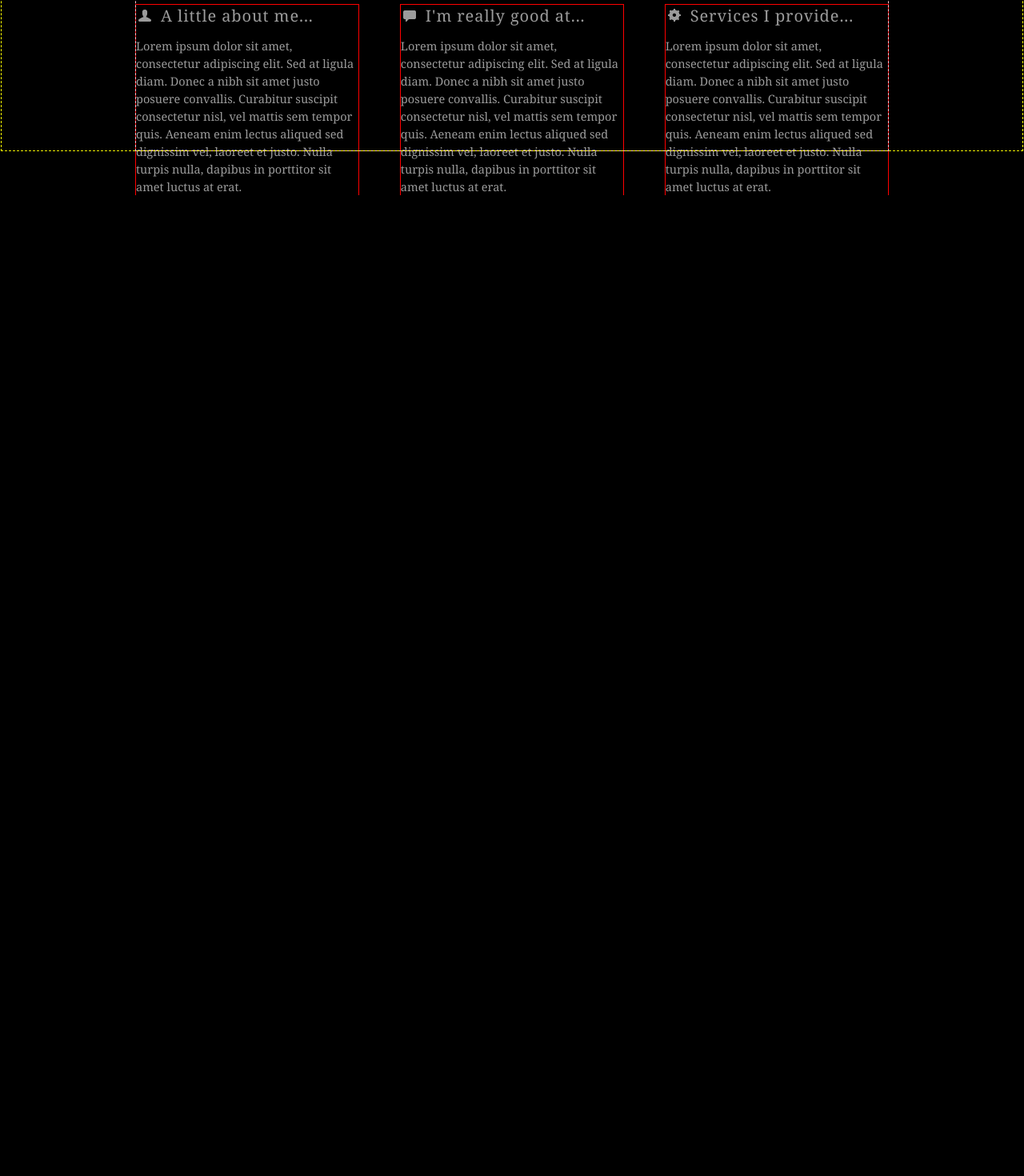
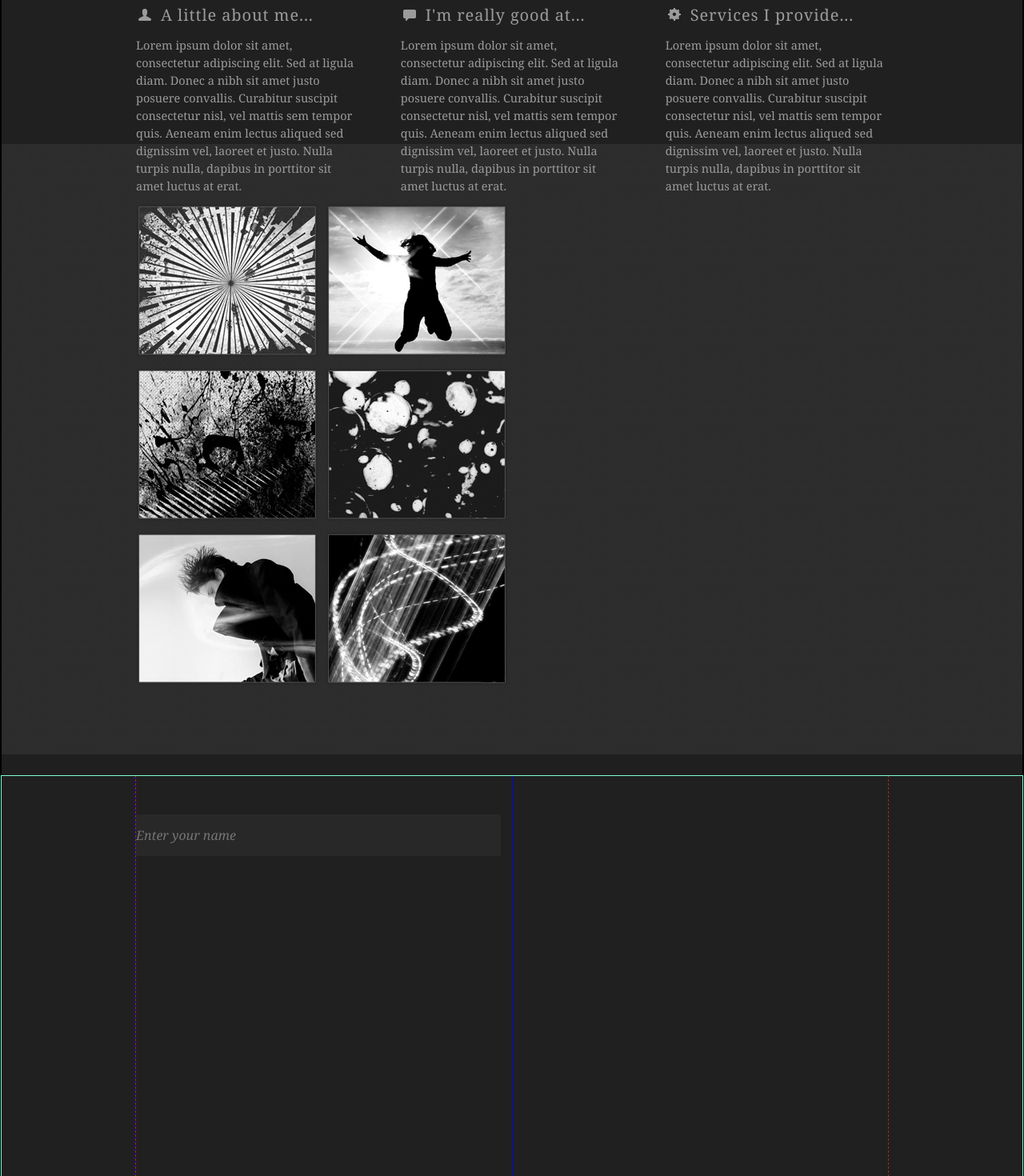
Before and after one commit to Re-z/WebPortfolio, a plain HTML site: page index.html in a window 1280 px wide. Shown: the part 850-2320 px from the top of the page at 80% size. Before the commit the page ends 1094 px from the top, so only its background shows below. Drawn offline with Linux system fonts and the light colour scheme.

Commit message:
form in process

```diff
--- a/index.html
+++ b/index.html
@@ -44,22 +44,40 @@
                     <h3 class="description__block-title1">A little about me...</h3>
                     <p class="description__text">Lorem ipsum dolor sit amet, consectetur adipiscing elit. Sed at ligula diam. Donec a nibh sit amet justo posuere convallis. Curabitur suscipit consectetur nisl, vel mattis sem tempor quis. Aeneam enim lectus aliqued sed dignissim vel, laoreet et justo. Nulla turpis nulla, dapibus in porttitor sit amet luctus at erat.</p>
                 </div>
-
                 <div class="description__text-block">
                     <h3 class="description__block-title2">I'm really good at...</h3>
                     <p class="description__text">Lorem ipsum dolor sit amet, consectetur adipiscing elit. Sed at ligula diam. Donec a nibh sit amet justo posuere convallis. Curabitur suscipit consectetur nisl, vel mattis sem tempor quis. Aeneam enim lectus aliqued sed dignissim vel, laoreet et justo. Nulla turpis nulla, dapibus in porttitor sit amet luctus at erat.</p>
                 </div>
-
                 <div class="description__text-block">
                     <h3 class="description__block-title3">Services I provide...</h3>
                     <p class="description__text">Lorem ipsum dolor sit amet, consectetur adipiscing elit. Sed at ligula diam. Donec a nibh sit amet justo posuere convallis. Curabitur suscipit consectetur nisl, vel mattis sem tempor quis. Aeneam enim lectus aliqued sed dignissim vel, laoreet et justo. Nulla turpis nulla, dapibus in porttitor sit amet luctus at erat.</p>
                 </div>
-
-
-
             </section>
         </div>
+        <div class="portfolio-wrapper">
+            <section class="portfolio">
+                <div class="imgs-wrapper">
+                    <img class="imgs-wrapper__img" src="img/photo1.png" alt="lorem"/>
+                    <img class="imgs-wrapper__img" src="img/photo2.png" alt="lorem"/>
+                    <img class="imgs-wrapper__img" src="img/photo3.png" alt="lorem"/>
+                    <img class="imgs-wrapper__img" src="img/photo4.png" alt="lorem"/>
+                    <img class="imgs-wrapper__img" src="img/photo5.png" alt="lorem"/>
+                    <img class="imgs-wrapper__img" src="img/photo6.png" alt="lorem"/>
+                </div>
+                <!--PLACE FOR MINI SLIDER -->
+            </section>
 
+        </div>
+        <div class="space"></div>
+        <div class="contacts-wrapper">
+            <section class="contacts">
+                <div class="form">
+                    <form action="">
+                        <input class="form__text" type="text" placeholder="Enter your name"/>
+                    </form>
+                </div>
+            </section>
+        </div>
 
 
     </div>
@@ -67,3 +85,6 @@
 
 </body>
 </html>
+        <!--Верстка Бэм испльзуется в основном для того, чтобы можно было код легко копировать и вставить
+        в другую часть кода, верно? А что, если вот есть форма, к примеру, а у нее задан margin-top 10px
+        и нужно ее продублировать в новом месте где этот margin top уже будет мешать. Что делать в таком случае?-->
--- a/style.css
+++ b/style.css
@@ -33,14 +33,12 @@ body {
 .header-wrapper {
     min-width: 940px;
     height: 386px; /* ??? */
-    outline: 1px solid gold;
     background: url("img/bg1.png")repeat;
     border-bottom: 2px solid #202020;
 
 }
 .main-header {
     width: 940px;
-    outline: 1px dashed red;
     margin: 0 auto;
     height: 386px; /* ???? */
 }
@@ -99,9 +97,8 @@ body {
 /*END SOC-BTNS ICONS */
 .slider-wrapper {
     height: 406px;
-    outline: 1px solid white;
     width: 940px;
-    background-color: pink;
+    background-color: darkslategrey;
     clear: both;
     position: relative;
     top: 49px;
@@ -111,8 +108,7 @@ body {
 .space {
     min-width: 960px;
     background-color: #1F1F1F;
-    outline: 1px dashed green;
-    height: 50px;
+    height: 27px;
 }
 .radio-wrapper {
     margin: 0 auto;
@@ -123,13 +119,12 @@ body {
 .description-wrapper {
     min-width: 940px;
     font-family: "Georgia", serif;
+    background-color: #202020;
     color: #9B9B9B;/* написал color родителю, а не всем h2 h1 по очереди. Так можно? */
-    height: 600px;/* must be del */
-    outline: 1px dashed yellow;
+    height: 615px;/* must be del */
 }
 .description {
     width: 940px;
-    outline: 1px dashed pink;
     margin: 0 auto;
     height: 600px; /*must be del */
 
@@ -137,7 +132,7 @@ body {
 .description__welcome-text {
     font-size: 25px;
     text-align: center;
-    padding-top: 148px; /*почему HE margin-top, a padding-top? */
+    padding-top: 170px; /*почему HE margin-top, a padding-top? */
     font-weight: 200;
 }
 .description__title {
@@ -148,7 +143,6 @@ body {
 }
 .description__text-block {
       display: inline-block;
-  outline: 1px solid red;
   margin-top: 57px;
   margin-right: 49px;
   width: 278px;
@@ -193,3 +187,60 @@ content: "";
   line-height: 22px;
   word-wrap: break-word;
 }
+.portfolio-wrapper {
+    background: url("img/bg1.png")repeat;
+    min-width: 940px;
+}
+.portfolio {
+    width: 940px;
+    margin: 0 auto;
+    height: 763px;/*must be del */
+}
+.imgs-wrapper {
+    width: 50%;/*must be del */
+    height: 675px;
+    padding-top: 66px; /* почему padding а не margin??? */
+}
+.imgs-wrapper__img {
+    display: inline-block;
+    margin-right: 5px;
+    margin-top: 8px;
+}
+.contacts-wrapper {
+    outline: 1px solid aquamarine;
+    background-color: #202020;
+    height: 500px;/* MBD */
+    min-width: 940px;
+}
+.contacts {
+    width: 940px;
+    height: 500px;/*MBD */
+    outline: 1px dashed brown;
+    margin: 0 auto;
+}
+.form {
+    outline: 1px solid blue;
+    width: 50%;
+    height: 500px;
+    padding-top: 48px; /*чего паддинг а не margin? */
+}
+.form [type="text"] {
+     background-color: #282828;
+     border: none;
+     padding: 15px 0 15px 0;
+     width: 456px;
+     font-size: 16px;
+     font-family: "Georgia", serif;
+     font-style: italic;
+    position: relative;
+ }
+.form [type="text"]:before {
+    content: "";
+    display: block;
+    background-image: url("img/sprites.png");
+    background-position: 0 -432px ;
+    width: 16px;
+    height: 15px;
+    position: absolute;
+    outline: 1px solid red;
+}
```
